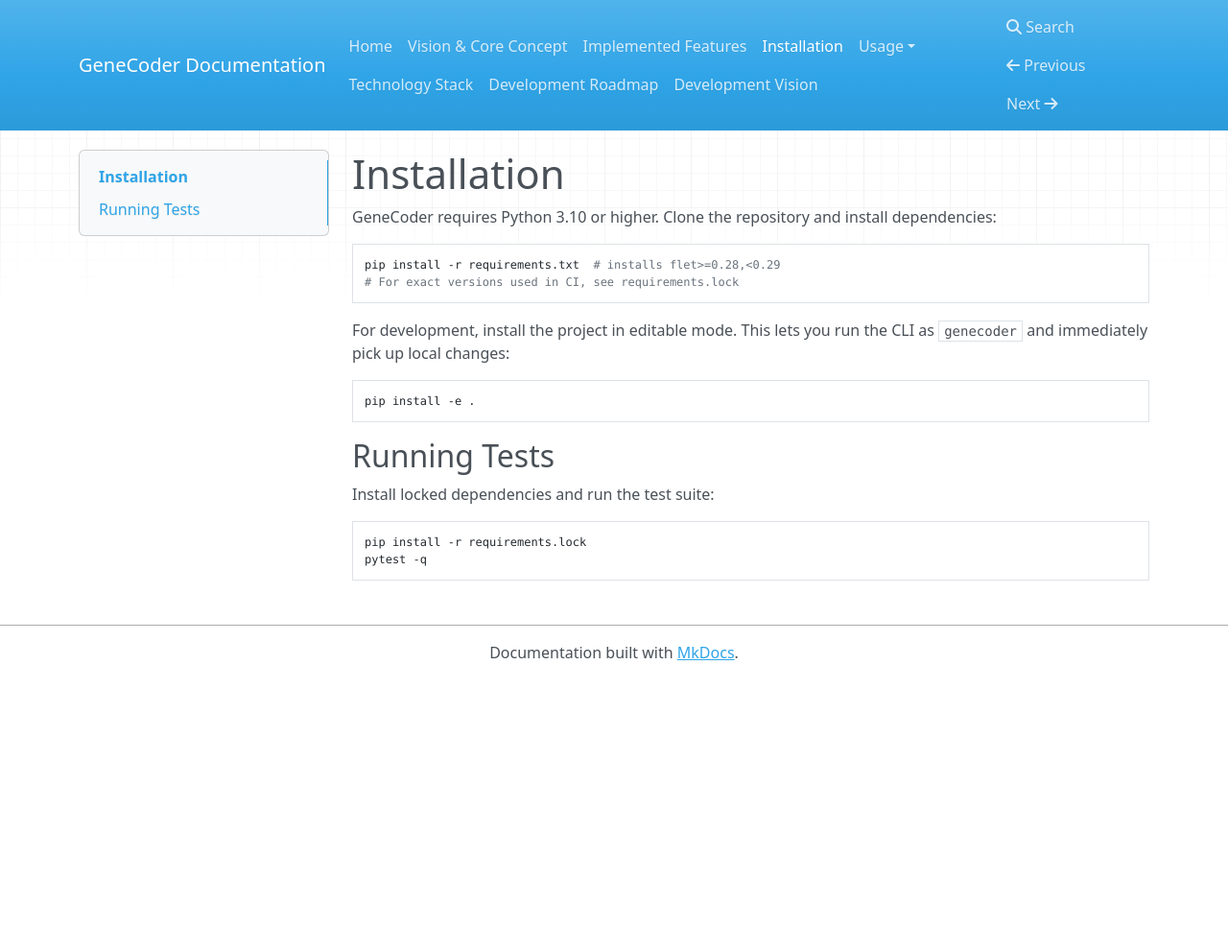
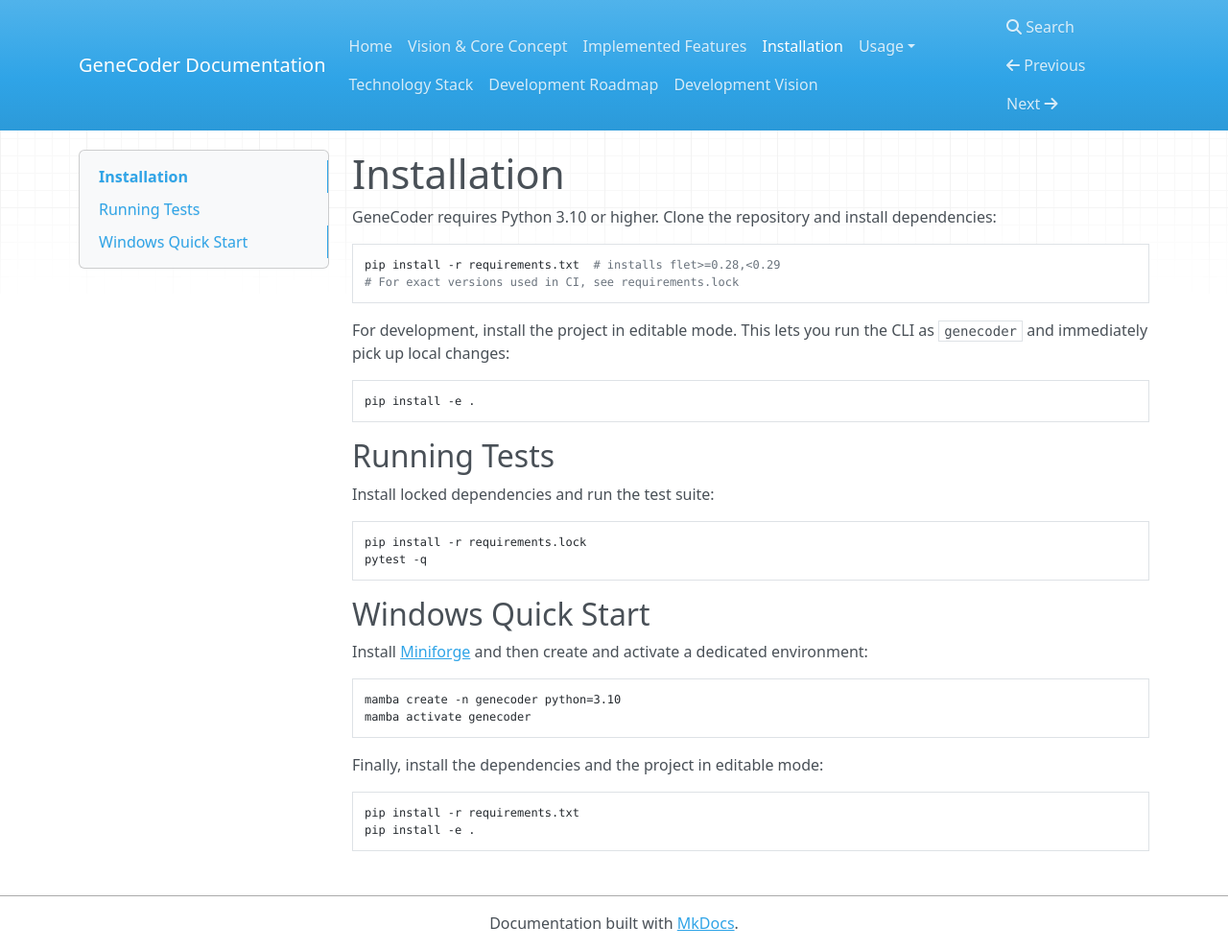
Before and after one commit to d0tTino/GeneCoder, an MkDocs documentation site: the page built from docs/installation.md, in a window 1280 px wide and 990 px high. Shown: the whole window at 96% size. Built offline with MkDocs 1.6.1, drawn with Linux system fonts in a browser that asks for light colours; nearby versions of some CDN libraries.

Commit message:
Clarify Windows quick start

````diff
--- a/docs/installation.md
+++ b/docs/installation.md
@@ -22,3 +22,18 @@
 pip install -r requirements.lock
 pytest -q
 ```
+## Windows Quick Start
+
+Install [Miniforge](https://github.com/conda-forge/miniforge#miniforge3) and then create and activate a dedicated environment:
+
+```bash
+mamba create -n genecoder python=3.10
+mamba activate genecoder
+```
+
+Finally, install the dependencies and the project in editable mode:
+
+```bash
+pip install -r requirements.txt
+pip install -e .
+```
````
